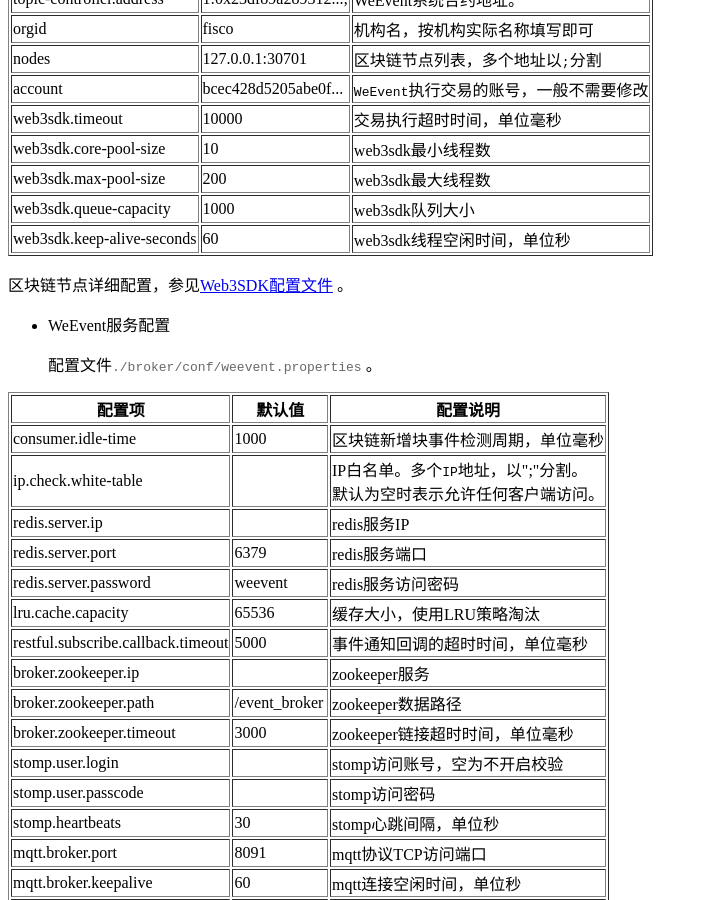
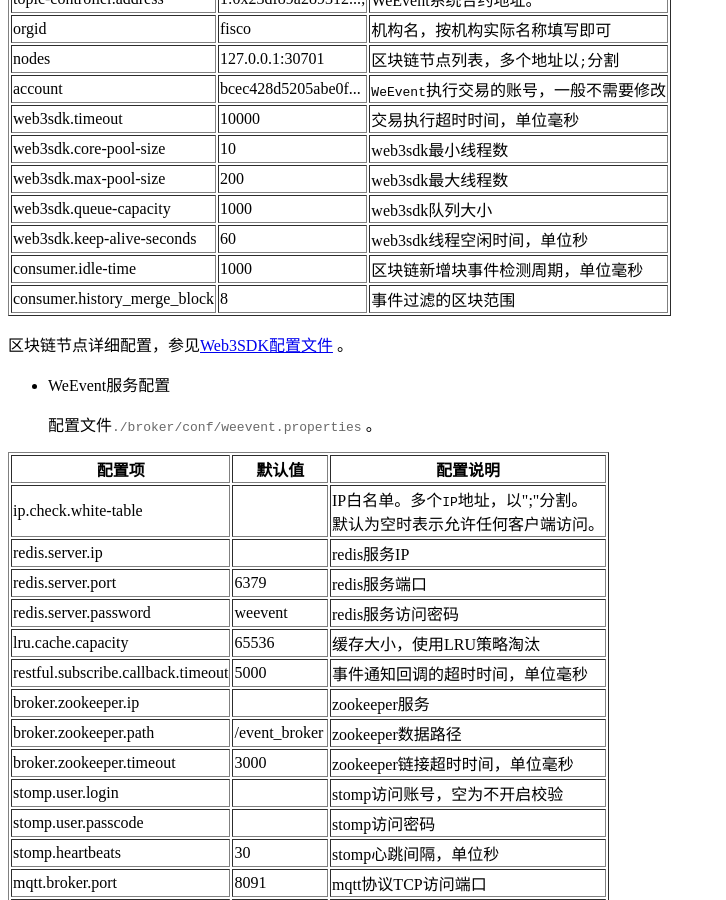
Before and after one commit to WeBankBlockchain/WeEvent-docs, a Sphinx documentation site: the page built from docs/install/property.md, in a window 1280 px wide and 900 px high, scrolled down 1072 px. Shown: the whole window, without its empty margins (0-726 px from the left). Built offline with Sphinx 7.4.7 and the Read the Docs theme 2.0.0, drawn with Linux system fonts in a browser that asks for light colours.

Commit message:
move consumer.idle-time to fisco.properties (#81)

```diff
--- a/docs/install/property.md
+++ b/docs/install/property.md
@@ -16,18 +16,20 @@
 
   配置文件`./broker/conf/fisco.properties`。
 
-  | 配置项                     | 默认值                | 配置说明                                |
-  | -------------------------- | --------------------- | --------------------------------------- |
-  | version                    | 2.0                   | FISCO-BCOS版本，支持2.0和1.3            |
-  | topic-controller.address   | 1:0x23df89a289312...; | WeEvent系统合约地址。                   |
-  | orgid                      | fisco                 | 机构名，按机构实际名称填写即可          |
-  | nodes                      | 127.0.0.1:30701       | 区块链节点列表，多个地址以`;`分割       |
-  | account                    | bcec428d5205abe0f...  | `WeEvent`执行交易的账号，一般不需要修改 |
-  | web3sdk.timeout            | 10000                 | 交易执行超时时间，单位毫秒              |
-  | web3sdk.core-pool-size     | 10                    | web3sdk最小线程数                       |
-  | web3sdk.max-pool-size      | 200                   | web3sdk最大线程数                       |
-  | web3sdk.queue-capacity     | 1000                  | web3sdk队列大小                         |
-  | web3sdk.keep-alive-seconds | 60                    | web3sdk线程空闲时间，单位秒             |
+  | 配置项                       | 默认值                | 配置说明                                |
+  | ---------------------------- | --------------------- | --------------------------------------- |
+  | version                      | 2.0                   | FISCO-BCOS版本，支持2.0和1.3            |
+  | topic-controller.address     | 1:0x23df89a289312...; | WeEvent系统合约地址。                   |
+  | orgid                        | fisco                 | 机构名，按机构实际名称填写即可          |
+  | nodes                        | 127.0.0.1:30701       | 区块链节点列表，多个地址以`;`分割       |
+  | account                      | bcec428d5205abe0f...  | `WeEvent`执行交易的账号，一般不需要修改 |
+  | web3sdk.timeout              | 10000                 | 交易执行超时时间，单位毫秒              |
+  | web3sdk.core-pool-size       | 10                    | web3sdk最小线程数                       |
+  | web3sdk.max-pool-size        | 200                   | web3sdk最大线程数                       |
+  | web3sdk.queue-capacity       | 1000                  | web3sdk队列大小                         |
+  | web3sdk.keep-alive-seconds   | 60                    | web3sdk线程空闲时间，单位秒             |
+  | consumer.idle-time           | 1000                  | 区块链新增块事件检测周期，单位毫秒      |
+  | consumer.history_merge_block | 8                     | 事件过滤的区块范围                      |
 
 
   区块链节点详细配置，参见[Web3SDK配置文件](https://fisco-bcos-documentation.readthedocs.io/zh_CN/release-2.0/docs/sdk/sdk.html) 。
```
Also changed, not shown: other parts of docs/install/property.md (+0 -1 lines), docs/install/module/broker.md (+1 -1 lines), docs/install/module/governance.md (+1 -1 lines), docs/install/module/nginx.md (+1 -1 lines).
